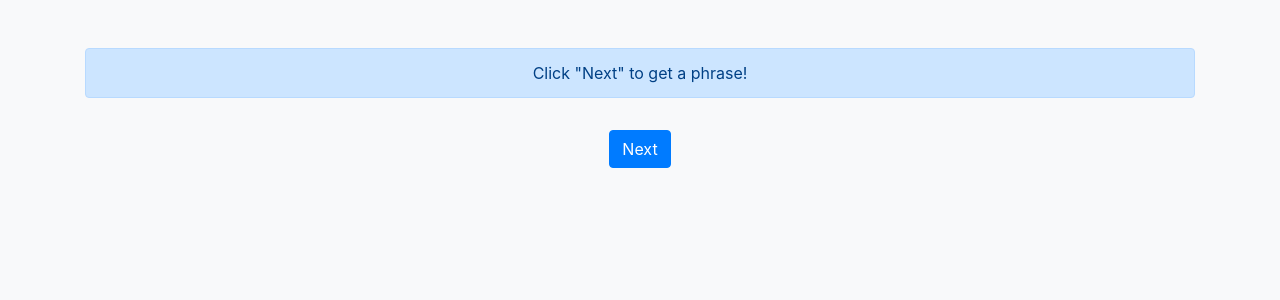
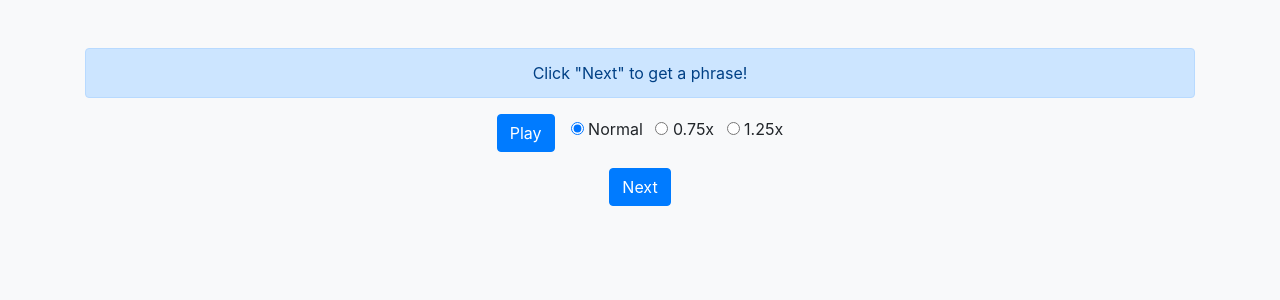
Before and after one commit to gocapless/language_learning_app, a Flask app: page / in a window 1280 px wide. Shown: the part 168-468 px from the top of the page. Run offline with Flask 3, Linux system fonts and the light colour scheme; some libraries are stand-ins or nearby versions.

Commit message:
Added playback speed controls

```diff
--- a/app/templates/index.html
+++ b/app/templates/index.html
@@ -4,7 +4,6 @@
     <meta charset="UTF-8">
     <meta name="viewport" content="width=device-width, initial-scale=1.0">
     <title>Language Learning App</title>
-    <!-- Bootstrap CSS -->
     <link href="https://stackpath.bootstrapcdn.com/bootstrap/4.5.2/css/bootstrap.min.css" rel="stylesheet">
 </head>
 <body class="bg-light d-flex flex-column justify-content-center align-items-center">
@@ -13,8 +12,7 @@
     <header class="container-fluid bg-primary text-white text-center py-3 mb-4">
         <h1>Practice European Portuguese Phrases</h1>
     </header>
-
-    <!-- Navigation bar -->
+<!-- Navigation bar -->
     <nav class="navbar navbar-expand-lg navbar-light bg-light w-100">
         <div class="container">
             <a class="navbar-brand" href="#">Language App</a>
@@ -31,42 +29,49 @@
             </div>
         </div>
     </nav>
-
     <!-- Main content -->
     <div class="container text-center mt-5">
         <div id="phrase-box" class="alert alert-primary" role="alert">
             Click "Next" to get a phrase!
         </div>
-        <audio id="audio" controls class="my-3" style="display: none;"></audio>
+
+        <!-- Custom audio controls and speed options -->
+        <div class="d-flex align-items-center justify-content-center mt-3">
+            <button onclick="playAudio()" class="btn btn-primary mr-3">Play</button>
+            <div>
+                <label class="mr-2"><input type="radio" name="speed" value="1" checked> Normal</label>
+                <label class="mr-2"><input type="radio" name="speed" value="0.75"> 0.75x</label>
+                <label><input type="radio" name="speed" value="1.25"> 1.25x</label>
+            </div>
+        </div>
+
+        <!-- Hidden audio element for playback -->
+        <audio id="audio" style="display: none;"></audio>
+
+        <!-- Next phrase button -->
         <button onclick="getNextPhrase()" class="btn btn-primary mt-3">Next</button>
     </div>
 
-    <!-- JavaScript dependencies -->
-    <script src="https://code.jquery.com/jquery-3.5.1.slim.min.js"></script>
-    <script src="https://cdn.jsdelivr.net/npm/@popperjs/core@2.4.4/dist/umd/popper.min.js"></script>
-    <script src="https://stackpath.bootstrapcdn.com/bootstrap/4.5.2/js/bootstrap.min.js"></script>
-
-    <!-- Custom JavaScript -->
     <script>
         async function getNextPhrase() {
             const response = await fetch('/phrase');
             const data = await response.json();
             document.getElementById('phrase-box').innerText = data.phrase;
 
+            const audioElement = document.getElementById('audio');
             if (data.audio) {
-                const audioElement = document.getElementById('audio');
                 audioElement.src = '/' + data.audio;
-                audioElement.style.display = 'block';
-                audioElement.play();
             }
         }
 
-        function toggleLogin() {
-            const loginButton = document.getElementById('loginButton');
-            if (loginButton.innerText === 'Login') {
-                loginButton.innerText = 'Logout';
+        function playAudio() {
+            const audioElement = document.getElementById('audio');
+            if (audioElement.src) {
+                const selectedSpeed = document.querySelector('input[name="speed"]:checked').value;
+                audioElement.playbackRate = parseFloat(selectedSpeed);
+                audioElement.play();
             } else {
-                loginButton.innerText = 'Login';
+                alert('Please load a phrase first by clicking "Next".');
             }
         }
     </script>
```
